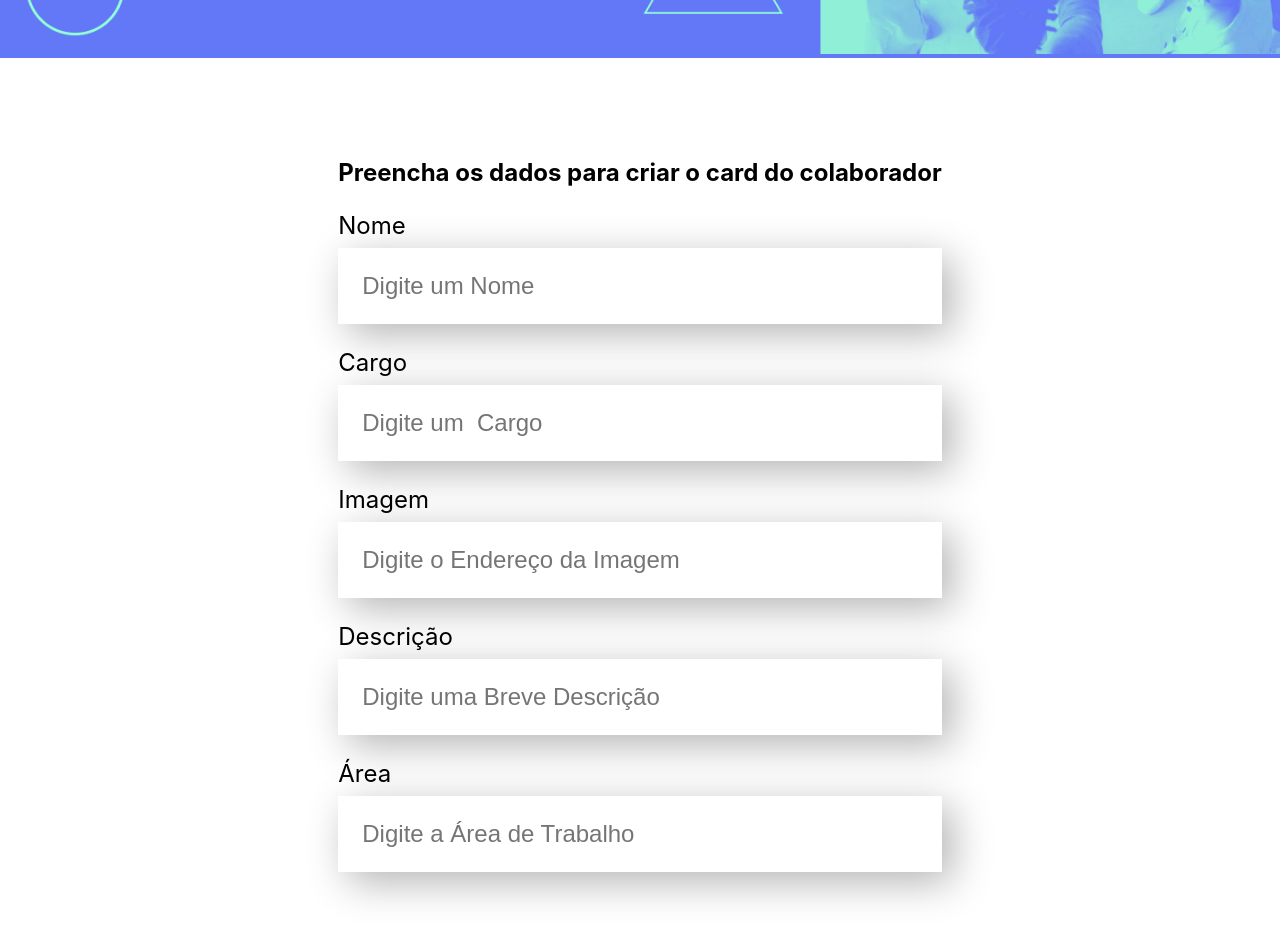
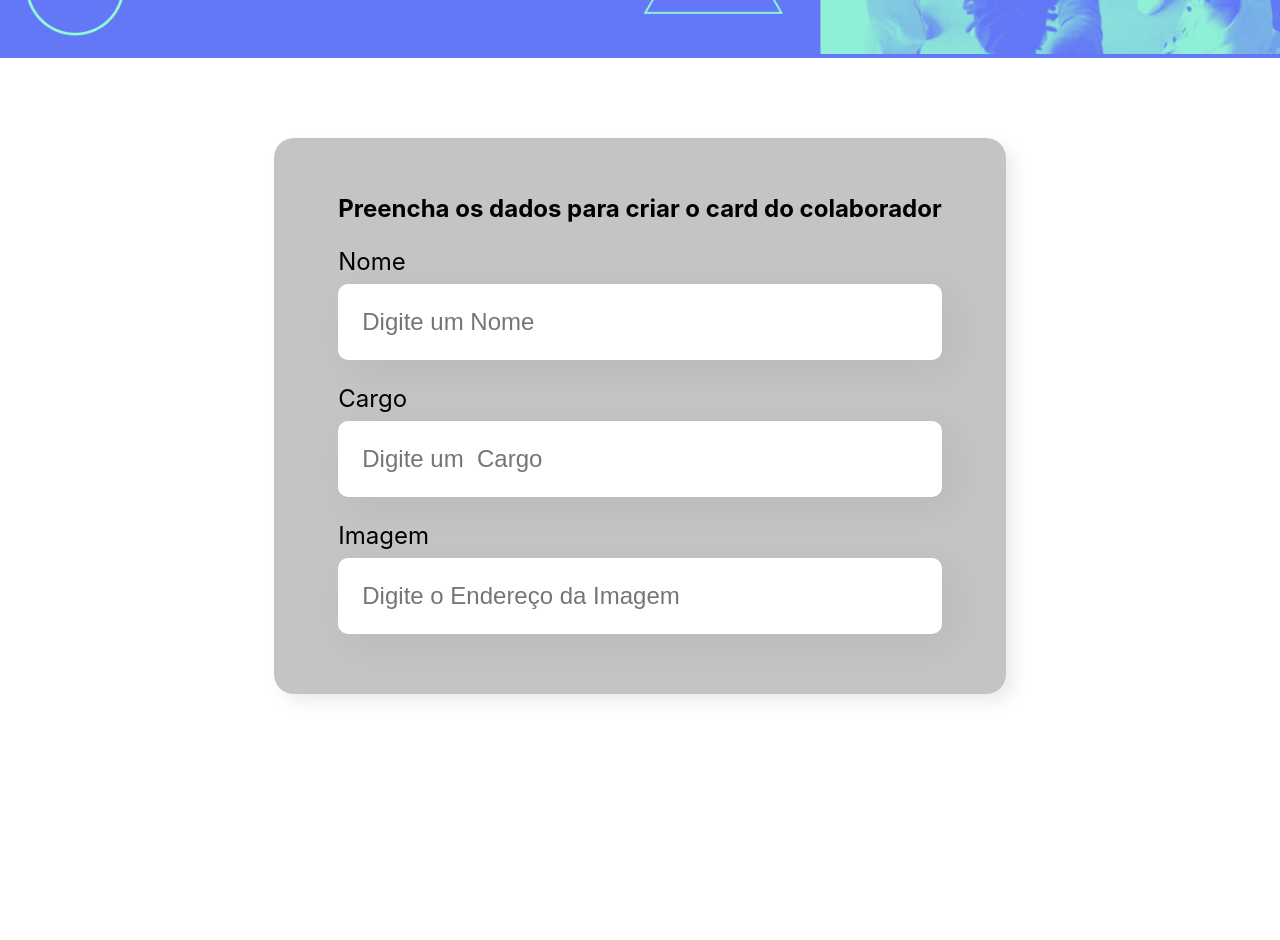
Before and after one commit to DevJuniorP/organograma__alura, a React (Create React App) app: page / in a window 1280 px wide. Shown: the part 440-1380 px from the top of the page. After the commit the page ends 1214 px from the top, so only its background shows below. Built offline with nearby package versions, Linux system fonts and the light colour scheme.

Commit message:
organograma
12/05

```diff
--- a/src/componentes/CampoTexto/campotexto.css
+++ b/src/componentes/CampoTexto/campotexto.css
@@ -11,10 +11,11 @@
 .campo-texto input {
     background: #fff;
     width: 100%;
-    box-shadow: 10px 10px 40px rgba(0, 0, 0, 0.3);
+    box-shadow: 10px 10px 40px rgba(0, 0, 0, 0.06);
     border: none;
     font-size: 24px;
     padding: 24px;
     box-sizing: border-box;
     outline: none;
+    border-radius: 10px;
 }
--- a/src/componentes/Formulario/formulario.css
+++ b/src/componentes/Formulario/formulario.css
@@ -3,3 +3,11 @@
     justify-content: center;
     margin: 80px 0;
 }
+
+.formulario form{
+    max-width: 80%;
+    background: rgb(196, 196, 196);
+    border-radius: 20px;
+    padding: 36px 64px;
+    box-shadow: 8px 8px 16px rgba(0, 0, 0, 0.08);
+}
--- a/src/componentes/Formulario/index.js
+++ b/src/componentes/Formulario/index.js
@@ -9,8 +9,6 @@ const Formulario = () => {
                 <CampoTexto label="Nome" placeholder='Digite um Nome'/>
                 <CampoTexto label="Cargo" placeholder='Digite um  Cargo'/>
                 <CampoTexto label="Imagem" placeholder='Digite o Endereço da Imagem'/>
-                <CampoTexto label="Descrição" placeholder='Digite uma Breve Descrição'/>
-                <CampoTexto label="Área" placeholder='Digite a Área de Trabalho'/>
             </form>
         </section>
     )
```
